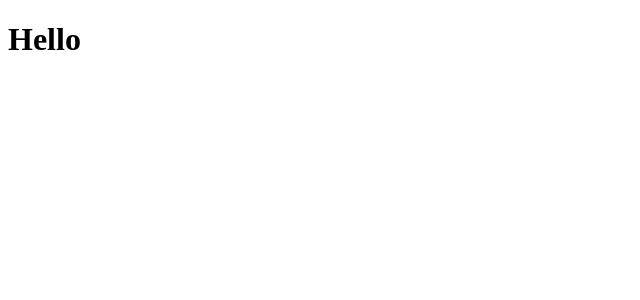
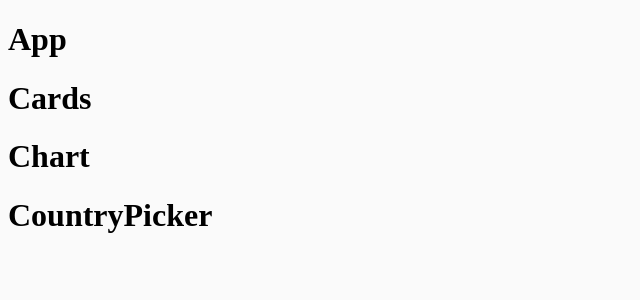
Before and after one commit to bomercakmak/covid-19-tracker-react, a React (Create React App) app: page / in a window 1280 px wide. Shown: the top 300 px of the page, without its empty margins (0-640 px from the left). Built offline with nearby package versions, Linux system fonts and the light colour scheme.

Commit message:
I created components structure.I also added module.css files for each components.

```diff
--- a/package.json
+++ b/package.json
@@ -6,7 +6,11 @@
     "@testing-library/jest-dom": "^5.11.9",
     "@testing-library/react": "^11.2.5",
     "@testing-library/user-event": "^12.8.3",
+    "axios": "^0.21.1",
+    "classnames": "^2.2.6",
     "react": "^17.0.1",
+    "react-chartjs-2": "^2.11.1",
+    "react-countup": "^4.3.3",
     "react-dom": "^17.0.1",
     "react-scripts": "4.0.3",
     "web-vitals": "^1.1.1"
--- a/src/App.css
+++ /dev/null
@@ -1,38 +0,0 @@
-.App {
-  text-align: center;
-}
-
-.App-logo {
-  height: 40vmin;
-  pointer-events: none;
-}
-
-@media (prefers-reduced-motion: no-preference) {
-  .App-logo {
-    animation: App-logo-spin infinite 20s linear;
-  }
-}
-
-.App-header {
-  background-color: #282c34;
-  min-height: 100vh;
-  display: flex;
-  flex-direction: column;
-  align-items: center;
-  justify-content: center;
-  font-size: calc(10px + 2vmin);
-  color: white;
-}
-
-.App-link {
-  color: #61dafb;
-}
-
-@keyframes App-logo-spin {
-  from {
-    transform: rotate(0deg);
-  }
-  to {
-    transform: rotate(360deg);
-  }
-}
--- a/src/App.js
+++ b/src/App.js
@@ -1,11 +1,19 @@
-import './App.css';
+import React, { Component } from 'react'
+import { Cards, Chart,CountryPicker} from './components'
+import styles from './App.module.css'
 
-function App() {
-  return (
-    <div >
-      <h1>Hello</h1>
-    </div>
-  );
+
+export class App extends Component {
+  render() {
+    return (
+      <div>
+        <h1>App</h1>
+        <Cards></Cards>
+        <Chart></Chart>
+        <CountryPicker></CountryPicker>
+      </div>
+    )
+  }
 }
 
-export default App;
+export default App
--- /dev/null
+++ b/src/App.module.css
@@ -0,0 +1,9 @@
+body{
+  background-color: rgba(250,250,250);
+}
+
+.container{
+  display: flex;
+  text-align: center;
+  justify-content: center;
+}
--- /dev/null
+++ b/src/components/Cards/Cards.js
@@ -0,0 +1,9 @@
+import React from 'react';
+
+const Cards = () => {
+    return (
+        <h1>Cards</h1>
+    )
+}
+
+export default Cards;
--- /dev/null
+++ b/src/components/Chart/Chart.js
@@ -0,0 +1,9 @@
+import React from 'react';
+
+const Chart = () => {
+    return (
+        <h1>Chart</h1>
+    )
+}
+
+export default Chart;
--- /dev/null
+++ b/src/components/CountryPicker/CountryPicker.js
@@ -0,0 +1,9 @@
+import React from 'react';
+
+const CountryPicker = () => {
+    return (
+        <h1>CountryPicker</h1>
+    )
+}
+
+export default CountryPicker;
--- /dev/null
+++ b/src/components/index.js
@@ -0,0 +1,3 @@
+ export { default as Cards} from './Cards/Cards'
+ export { default as Chart} from './Chart/Chart'
+ export { default as CountryPicker} from './CountryPicker/CountryPicker'
```
Also changed, not shown: src/components/Cards/Cards.module.css (added), src/components/Chart/Chart.module.css (added), src/components/CountryPicker/CountryPicker.module.css (added), 1 other file (tests, documents, lock files or other folders).
